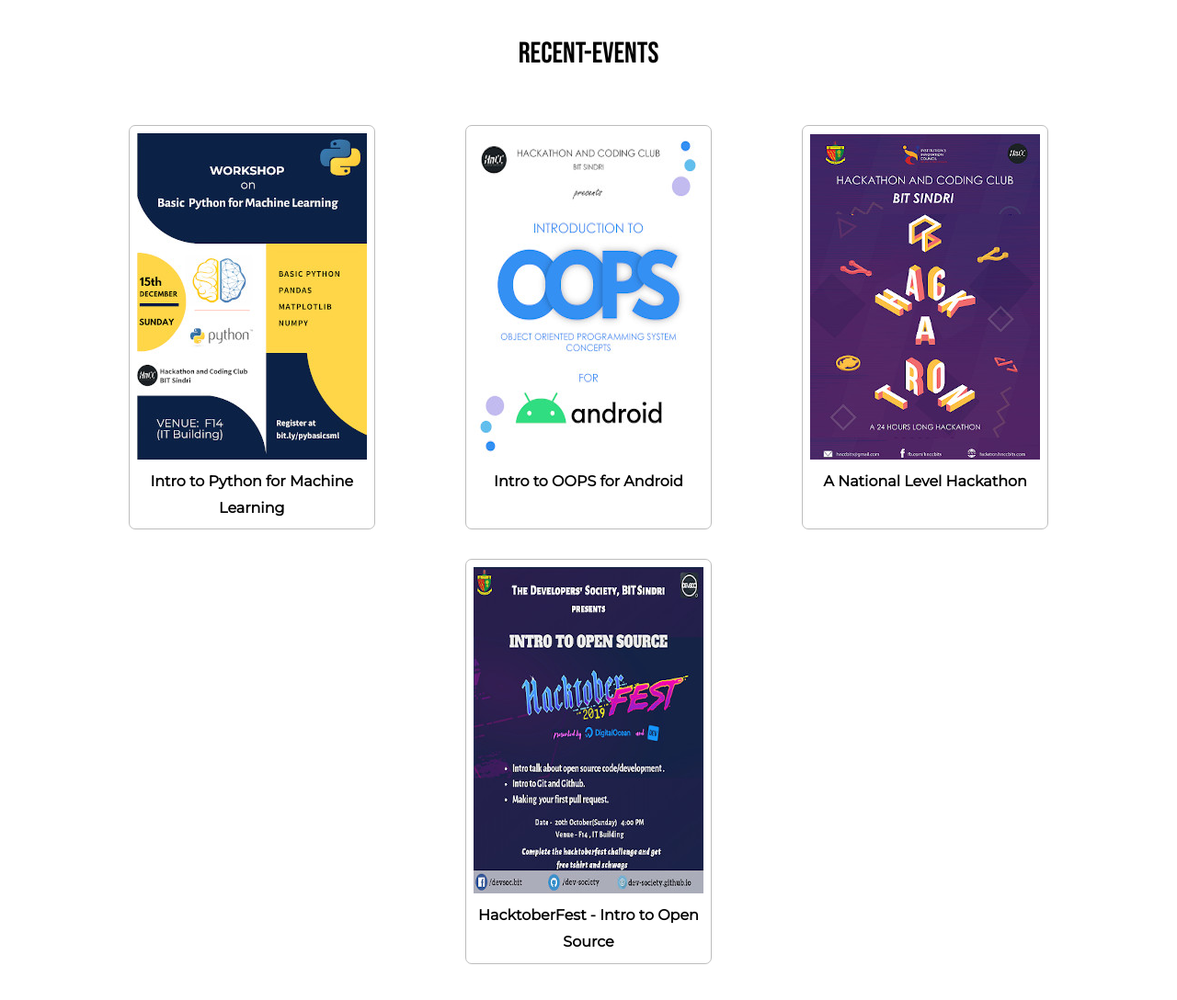
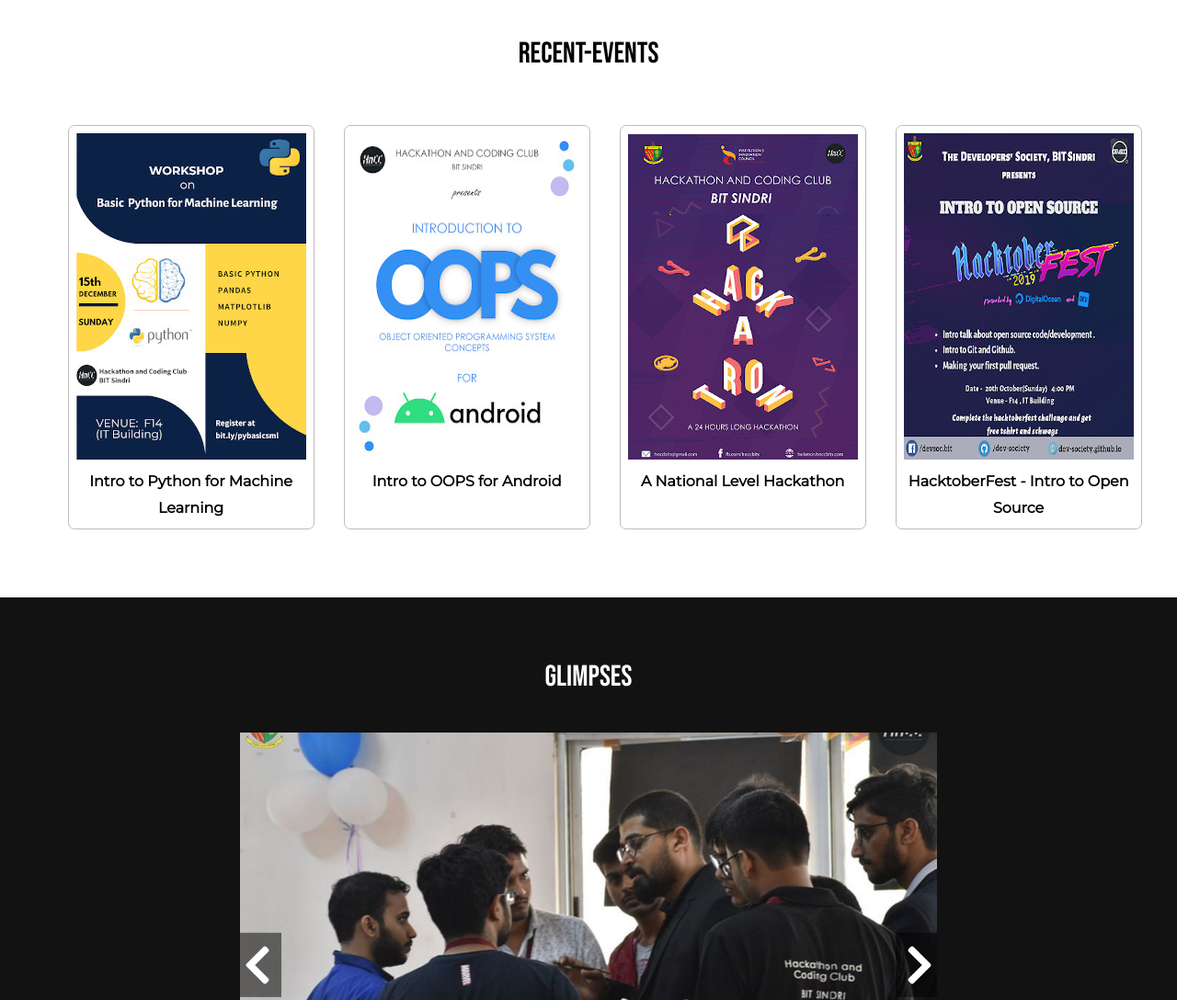
Before and after one commit to shaileshaanand/hncc-my-take, a plain HTML site: page index.html in a window 1280 px wide. Shown: the part 2160-3248 px from the top of the page at 92% size. Drawn offline with Linux system fonts and the light colour scheme.

Commit message:
improve recent events responsiveness

```diff
--- a/css/mobile.css
+++ b/css/mobile.css
@@ -67,6 +67,9 @@
     background-size: 95vw;
 }
 
+#recent-events .cards {
+    display: block;
+}
 #recent-events .recent-card {
     margin: 1.3rem auto;
 }
--- a/css/style.css
+++ b/css/style.css
@@ -317,11 +317,18 @@ body {
     line-height: 1.5;
 }
 #recent-events .cards {
-    flex-wrap: wrap;
+    display: grid;
+    grid-template-columns: repeat(4, 1fr);
+    justify-items: center;
+    align-items: stretch;
+}
+@media (max-width: 1200px) {
+    #recent-events .cards {
+        grid-template-columns: repeat(2, 1fr);
+    }
 }
 #recent-events .recent-card {
     text-align: center;
-    justify-self: center;
     margin: 1rem;
     border: 1px solid var(--light-gray);
     border-radius: 7px;
```
